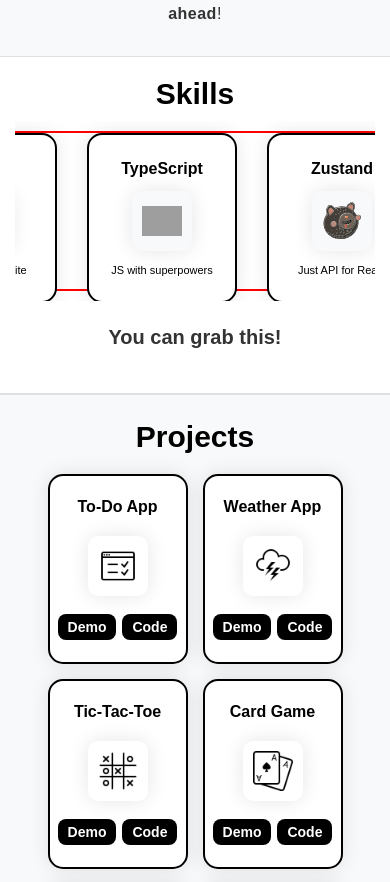
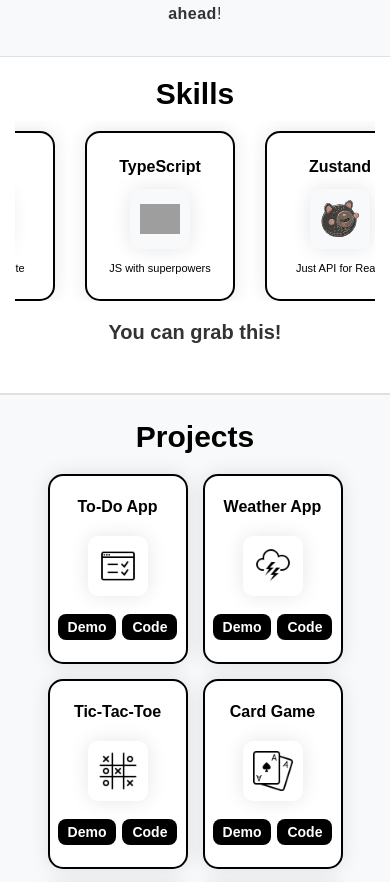
Before and after one commit to everidiy/Site-About-Me, a React (Vite) app: page / in a window 390 px wide. Shown: the part 1280-2162 px from the top of the page. Built offline with nearby package versions, Linux system fonts and the light colour scheme; grey boxes are pictures that could not be loaded.

Commit message:
mobile 1.1.8

```diff
--- a/src/components/Skills.jsx
+++ b/src/components/Skills.jsx
@@ -103,7 +103,7 @@ export default function Skills() {
                 fontSize: '20px',
                 color: 'var(--text-secondary)',
                 fontWeight: 'bold',
-                marginTop: '25px'
+                marginTop: '20px'
             }}>
                You can grab this!
         </div>
--- a/src/styles/skills.css
+++ b/src/styles/skills.css
@@ -185,13 +185,13 @@
     }
 
     .slider-container {
-        height: 220px;
+        height: 250px;
         padding: 10px;
     }
 
     .card {
-        width: 170px;
-        height: 190px;
+        width: 180px;
+        height: 200px;
     }
 
     .card img {
@@ -213,7 +213,6 @@
 
     .slider-track {
         gap: 30px;
-        border: 2px solid red;
     }
 }
 
```
